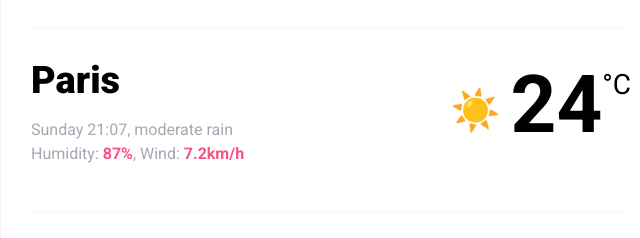
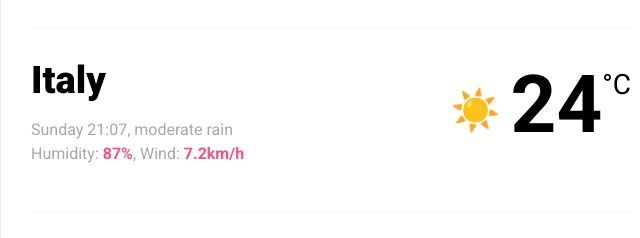
Before and after one commit to leonem966-rgb/MLGitHub-Hosting-Challenge2, a website built with Parcel: page index.html in a window 1280 px wide. Shown: the part 151-389 px from the top of the page, 309-949 px from the left. Built offline with nearby package versions, Linux system fonts and the light colour scheme.

Commit message:
Update index.html
Updated city

```diff
--- a/index.html
+++ b/index.html
@@ -30,7 +30,7 @@
       <main>
         <div class="current-weather">
           <div>
-            <h1 class="current-city" id="current-city">Paris</h1>
+            <h1 class="current-city" id="current-city">Italy</h1>
             <p class="current-details">
               <span id="current-date"></span>, moderate rain <br />
               Humidity: <strong>87%</strong>, Wind: <strong>7.2km/h</strong>
```
